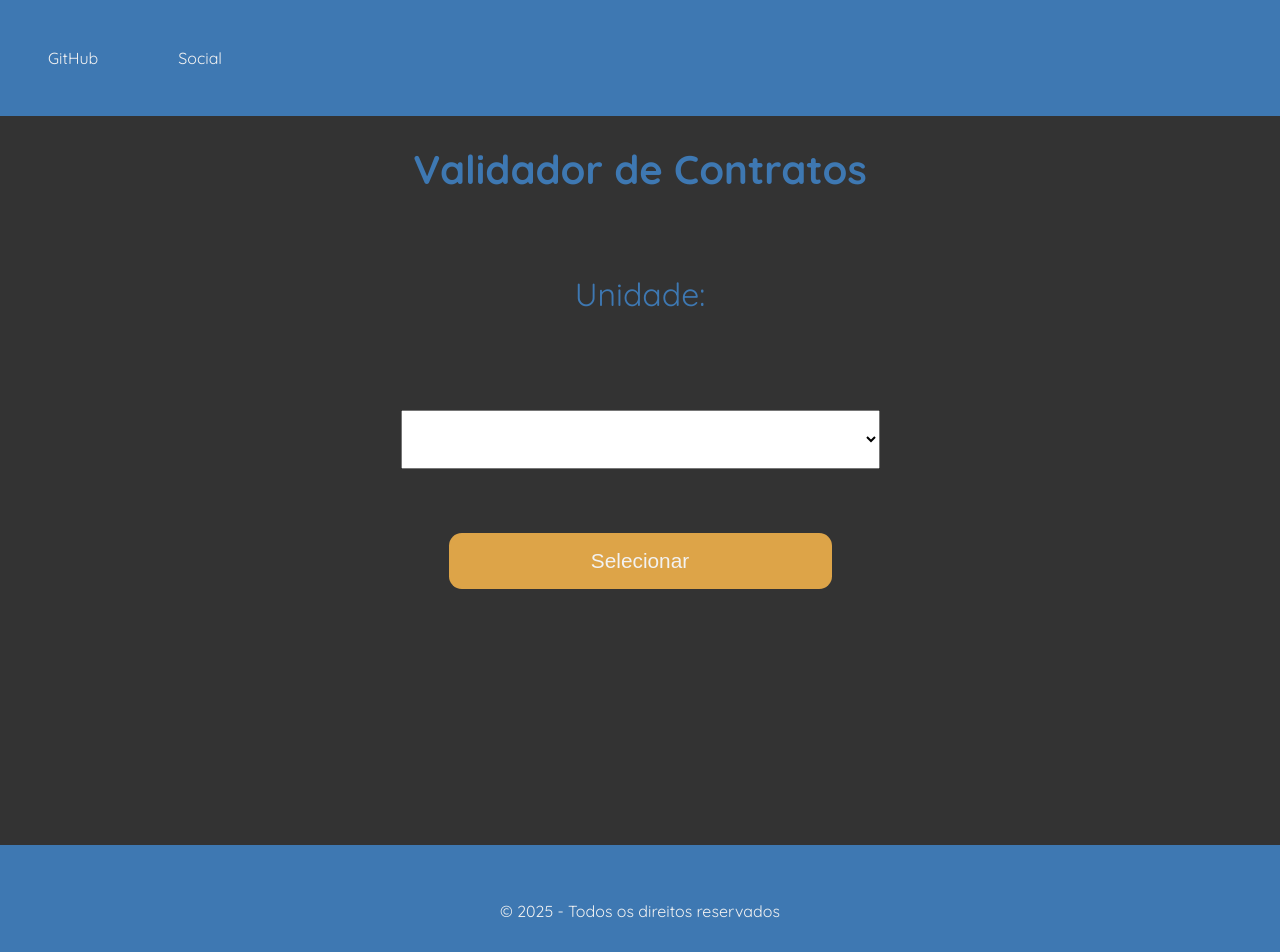
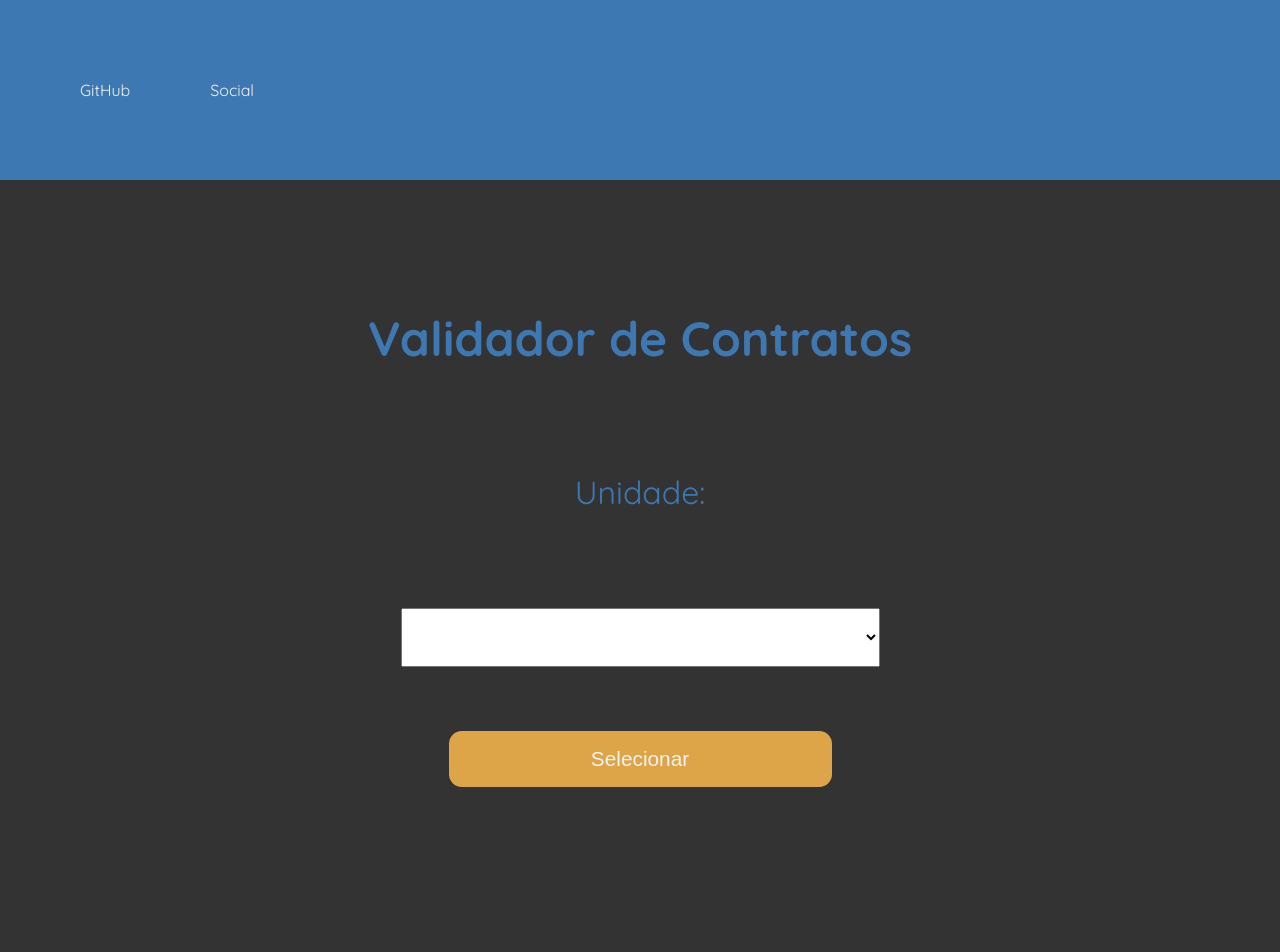
Before and after one commit to guilherme-messias/validador-de-contratos, a website: page clients/main.html in a window 1280 px wide. Shown: the top 952 px of the page. Drawn offline with Linux system fonts and the light colour scheme.

Commit message:
ajusta paddings em elementos de layout para telas maiores

```diff
--- a/sass/layout/_footer.scss
+++ b/sass/layout/_footer.scss
@@ -11,7 +11,7 @@ footer {
 
 @media (min-width: 768px) {
   footer {
-    padding: 3.5rem;
+    padding: 5rem;
     margin: 8rem 0 0 0;
   }
 }
--- a/sass/layout/_header.scss
+++ b/sass/layout/_header.scss
@@ -32,7 +32,7 @@ a {
 
 @media (min-width: 768px) {
   nav {
-    padding: 2rem;
+    padding: 4rem;
   }
 
   Ul {
--- a/sass/layout/_main.scss
+++ b/sass/layout/_main.scss
@@ -69,12 +69,17 @@ input {
     display: flex;
     flex-direction: column;
     align-items: center;
+    padding: 5rem;
+
+    h1 {
+      font-size: 3rem;
+      padding: 3rem;
+    }
   }
 
   select {
     padding: 1rem 10rem;
     font-size: 1.3rem;
-
   }
 
   // input {
```
Also changed, not shown: css/style.css, 1 other file.
